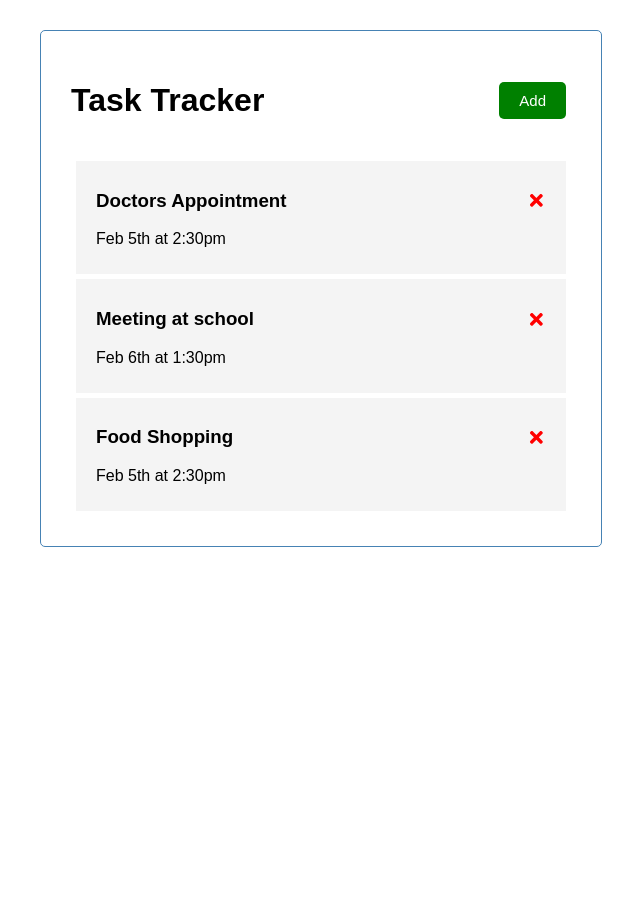
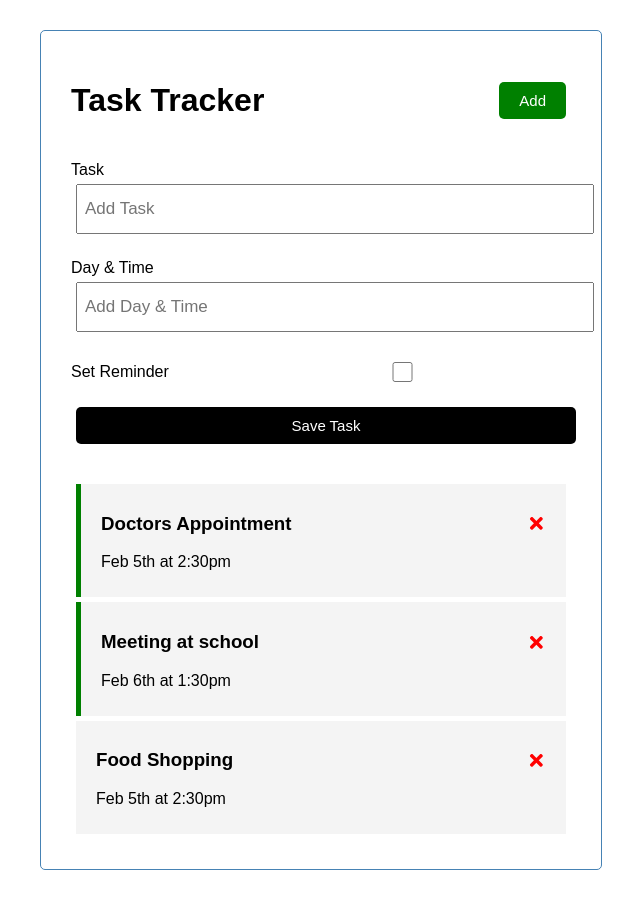
Before and after one commit to mrsuber/odin_project_13_Introduction_to_React, a React (Create React App) app in the folder task-app/: page / in a window 1280 px wide. Shown: the whole page, without its empty margins (319-959 px from the left). Before the commit the page ends 800 px from the top, so only its background shows below. Built offline with nearby package versions, Linux system fonts and the light colour scheme.

Commit message:
task can now be added and will display in the ui

```diff
--- a/task-app/src/App.js
+++ b/task-app/src/App.js
@@ -1,7 +1,11 @@
 import {useState} from 'react'
 import Header from './components/Header'
 import Tasks from './components/Tasks'
+import AddTask from './components/AddTask'
 function App() {
+  // woring on the add button to toggle when a task is to be added
+
+  //end of toggle
   const [tasks, setTasks] = useState(
     [
      {
@@ -27,6 +31,14 @@
      }
    ]
   )
+//Add Task this function works on the submit
+  const addTask=(task)=>{
+    const id = Math.floor(Math.random()*10000)+1
+    const newTask = {id,...task}
+    setTasks([...tasks,newTask])
+
+  }
+
   // Delete Tasks
   const deleteTask =(id)=>{
     setTasks(tasks.filter((task) => task.id !==id))
@@ -41,7 +53,9 @@
   return (
     <div className="container">
       <Header  />
+      <AddTask onAdd = {addTask}/>
       {tasks.length>0? <Tasks tasks={tasks} onDelete={deleteTask} onToggle={toggleReminder}/>: 'No Task To Show'}
+
 
     </div>
   );
--- /dev/null
+++ b/task-app/src/components/AddTask.js
@@ -0,0 +1,48 @@
+import {useState} from 'react'
+
+const AddTask =({onAdd})=>{
+  const [text,setText] = useState('')
+  const [day,setDay] = useState('')
+  const [reminder,setReminder] = useState(false)
+  const onSubmit =(e)=>{
+    e.preventDefault()
+    if(!text){
+      alert('Please add a task')
+      return
+    }
+
+    onAdd({text, day, reminder})
+
+    setText('')
+    setDay('')
+    setReminder(false)
+
+  }
+return(
+  <form className='add-form' onSubmit={onSubmit}>
+    <div className='form-control'>
+      <label>Task </label>
+      <input type='text' placeholder='Add Task' value={text} onChange={(e)=>setText(e.target.value)}/>
+    </div>
+
+    <div className='form-control'>
+      <label>Day & Time</label>
+      <input type='text' placeholder='Add Day & Time' value={day} onChange={(e)=>setDay(e.target.value)} />
+    </div>
+
+    <div className='form-control form-control-check'>
+      <label>Set Reminder </label>
+      <input
+      type='checkbox'
+      checked={reminder}
+      value={reminder}
+      onChange={(e)=>setReminder(e.currentTarget.checked)}
+      />
+    </div>
+
+    <input type='submit' value='Save Task' className='btn btn-block'/>
+
+  </form>
+)
+}
+export default AddTask
--- a/task-app/src/components/Task.js
+++ b/task-app/src/components/Task.js
@@ -1,7 +1,7 @@
 import {FaTimes} from 'react-icons/fa'
 const Task =({task, onDelete,onToggle})=>{
   return(
-    <div className='task' onDoubleClick={()=>onToggle(task.id)}>
+    <div className={`task ${task.reminder?'reminder':''}`} onDoubleClick={()=>onToggle(task.id)}>
         <h3>{task.text}<FaTimes style={{color:'red',cursor:'pointer'}} onClick={()=>onDelete(task.id)}/></h3>
         <p>{task.day}</p>
     </div>
--- a/task-app/src/index.css
+++ b/task-app/src/index.css
@@ -38,6 +38,16 @@
   font-size: 15px;
   font-family: inherit;
 }
+.btn:focus{
+  outline: none;
+}
+.btn:active{
+  transform: scale(0.98);
+}
+.btn-block{
+  display: block;
+  width:100%;
+}
 .task{
   background: #f4f4f4;
   margin: 5px;
@@ -53,3 +63,36 @@
   align-items: center;
   justify-content: space-between;
 }
+.add-form{
+  margin-bottom: 40px;
+}
+.form-control{
+  margin: 20px 0;
+}
+.form-control label{
+  display: block;
+}
+.form-control input{
+  width: 100%;
+  height: 40px;
+  margin: 5px;
+  padding: 3px 7px;
+  font-size: 17px;
+}
+.form-control-check{
+  display: flex;
+  align-items: center;
+  justify-content: space-between;
+}
+.form-control-check label{
+  flex:1;
+}
+.form-control-check input{
+  flex:2;
+  height: 20px;
+}
+
+footer{
+  margin-top:30px;
+  text-align: center;
+}
```
